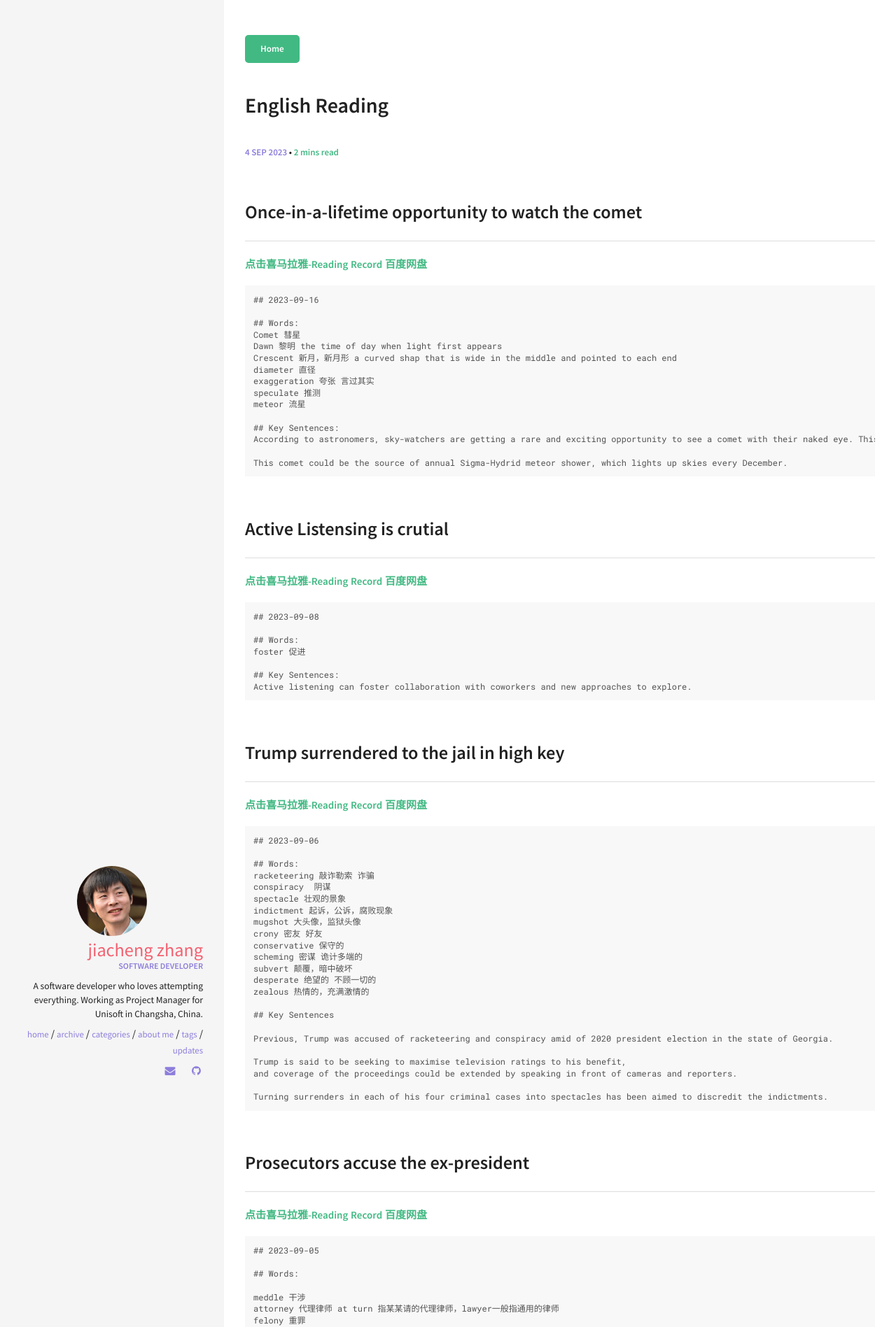
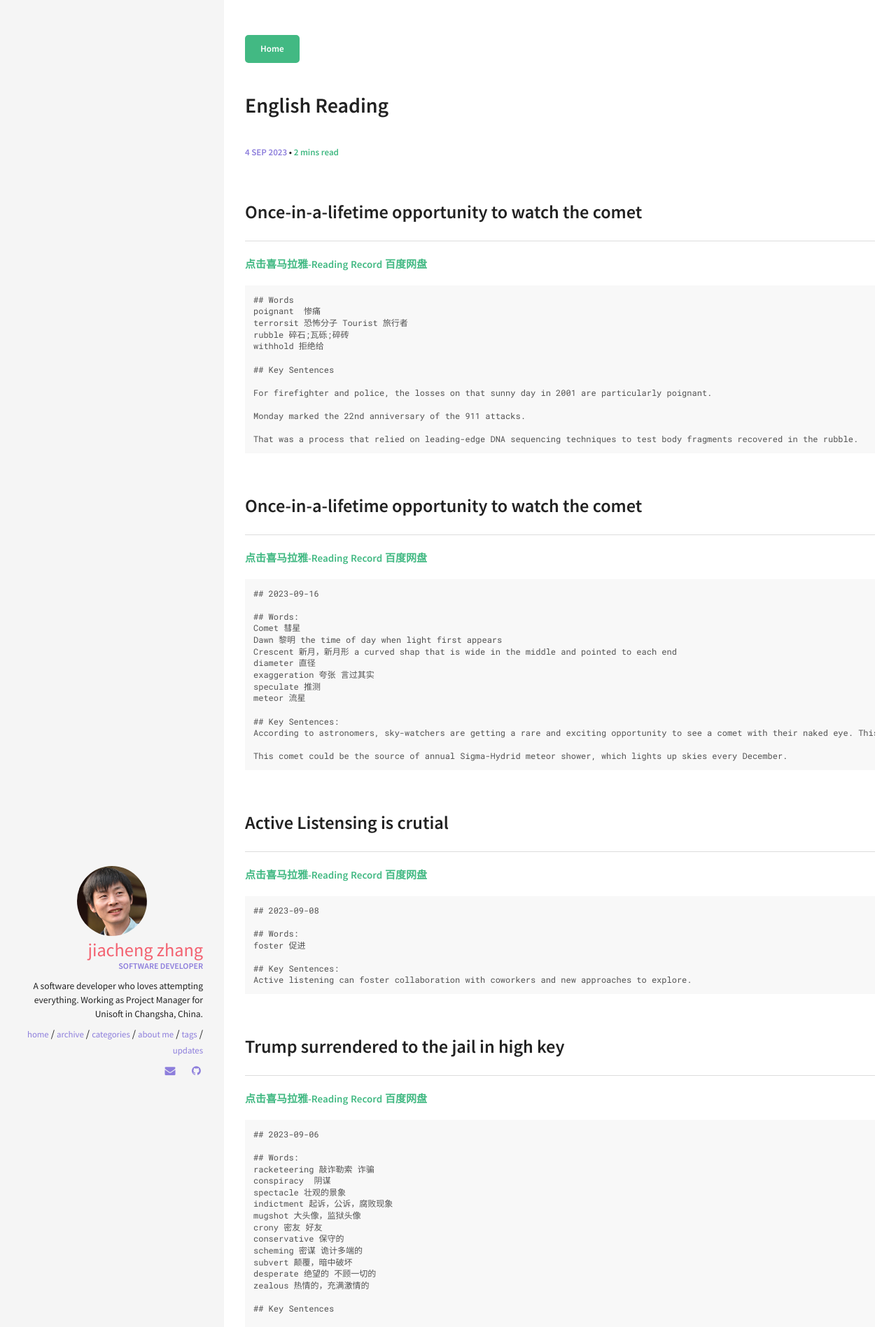
Before and after one commit to zhangjiacheng/zhangjiacheng.github.io, a Jekyll site: the page built from _posts/2023-09-05-EnglishReadingJC001.md, in a window 1280 px wide. Shown: the top 1897 px of the page at 70% size. Built offline with Jekyll 4.4.1, drawn with Linux system fonts in a browser that asks for light colours.

Commit message:
added one more English Reading: 22nd ceremony of the 911 attacks

````diff
--- a/_posts/2023-09-05-EnglishReadingJC001.md
+++ b/_posts/2023-09-05-EnglishReadingJC001.md
@@ -7,7 +7,26 @@ tag: English Reading
 ---
 
 ## Once-in-a-lifetime opportunity to watch the comet
-<a href="https://xima.tv/1_4swjnD?_sonic=0"><b>点击喜马拉雅-Reading Record</b></a>    <a href="https://pan.baidu.com/s/1WXj7LTjlLij09-sEeJC_Vw?pwd=8saj "><b>百度网盘</b></a>
+<a href="https://xima.tv/1_X6dsC1?_sonic=0"><b>点击喜马拉雅-Reading Record</b></a>    <a href="https://pan.baidu.com/s/1M8HuvvvYqmdd8QBEG5PXUA?pwd=8saj"><b>百度网盘</b></a>
+
+```
+## Words
+poignant  惨痛
+terrorsit 恐怖分子 Tourist 旅行者
+rubble 碎石;瓦砾;碎砖
+withhold 拒绝给
+
+## Key Sentences
+
+For firefighter and police, the losses on that sunny day in 2001 are particularly poignant.
+
+Monday marked the 22nd anniversary of the 911 attacks.
+
+That was a process that relied on leading-edge DNA sequencing techniques to test body fragments recovered in the rubble.
+```
+
+## Once-in-a-lifetime opportunity to watch the comet
+<a href="https://xima.tv/1_4swjnD?_sonic=0"><b>点击喜马拉雅-Reading Record</b></a>    <a href="https://pan.baidu.com/s/1WXj7LTjlLij09-sEeJC_Vw?pwd=8saj"><b>百度网盘</b></a>
 
 
 ```
````
